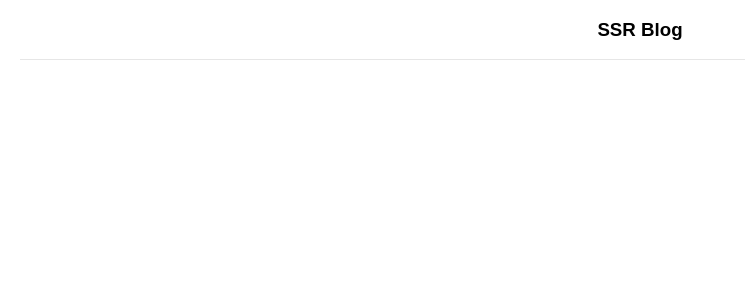
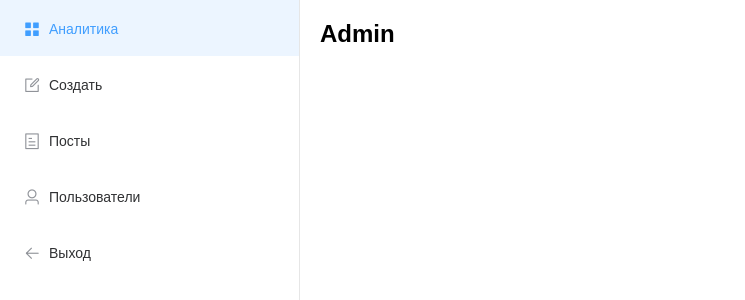
Before and after one commit to artbelyaev/nuxt-blog, a Nuxt app: page /admin in a window 1280 px wide. Before the commit this address had no page. Shown: the top 300 px of the page, without its empty margins (0-745 px from the left). Built offline with nearby package versions, Linux system fonts and the light colour scheme.

Commit message:
базовая структура для админки

```diff
--- /dev/null
+++ b/components/admin/Aside.vue
@@ -0,0 +1,40 @@
+<template>
+    <el-menu
+        router
+        :default-active="$route.path"
+        class="aside-menu"
+    >
+        <el-menu-item index="/admin">
+            <i class="el-icon-menu"></i>
+            <span>Аналитика</span>
+        </el-menu-item>
+        <el-menu-item index="/admin/create">
+            <i class="el-icon-edit-outline"></i>
+            <span>Создать</span>
+        </el-menu-item>
+        <el-menu-item index="/admin/list">
+            <i class="el-icon-tickets"></i>
+            <span>Посты</span>
+        </el-menu-item>
+        <el-menu-item index="/admin/users">
+            <i class="el-icon-user"></i>
+            <span>Пользователи</span>
+        </el-menu-item>
+        <el-menu-item index="/admin/logout">
+            <i class="el-icon-back"></i>
+            <span>Выход</span>
+        </el-menu-item>
+    </el-menu>
+</template>
+
+<script>
+export default {
+    name: 'Aside'
+};
+</script>
+
+<style lang="scss" scoped>
+    .aside-menu {
+        height: 100%;
+    }
+</style>
--- /dev/null
+++ b/layouts/admin.vue
@@ -0,0 +1,31 @@
+<template>
+    <el-container class="admin">
+        <el-aside class="admin__aside">
+            <Aside />
+        </el-aside>
+        <el-main>
+            <Nuxt />
+        </el-main>
+    </el-container>
+</template>
+
+<script>
+import Aside from '@/components/admin/Aside';
+export default {
+    name: 'admin',
+    components: {
+        Aside,
+    }
+};
+</script>
+
+<style lang="scss" scoped>
+    .admin {
+        width: 100%;
+        height: 100vh;
+
+        &__aside {
+            width: 250px;
+        }
+    }
+</style>
--- /dev/null
+++ b/pages/admin/create.vue
@@ -0,0 +1,14 @@
+<template>
+    <h1>create</h1>
+</template>
+
+<script>
+export default {
+    name: 'create',
+    layout: 'admin',
+};
+</script>
+
+<style scoped>
+
+</style>
--- /dev/null
+++ b/pages/admin/index.vue
@@ -0,0 +1,14 @@
+<template>
+    <h1>Admin</h1>
+</template>
+
+<script>
+export default {
+    name: 'index',
+    layout: 'admin',
+};
+</script>
+
+<style scoped>
+
+</style>
--- /dev/null
+++ b/pages/admin/list.vue
@@ -0,0 +1,14 @@
+<template>
+    <h1>list</h1>
+</template>
+
+<script>
+export default {
+    name: 'list',
+    layout: 'admin',
+};
+</script>
+
+<style scoped>
+
+</style>
--- /dev/null
+++ b/pages/admin/logout.vue
@@ -0,0 +1,14 @@
+<template>
+    <h1>logout</h1>
+</template>
+
+<script>
+export default {
+    name: 'logout',
+    layout: 'admin',
+};
+</script>
+
+<style scoped>
+
+</style>
--- /dev/null
+++ b/pages/admin/users.vue
@@ -0,0 +1,14 @@
+<template>
+    <h1>users</h1>
+</template>
+
+<script>
+export default {
+    name: 'users',
+    layout: 'admin',
+};
+</script>
+
+<style scoped>
+
+</style>
```
